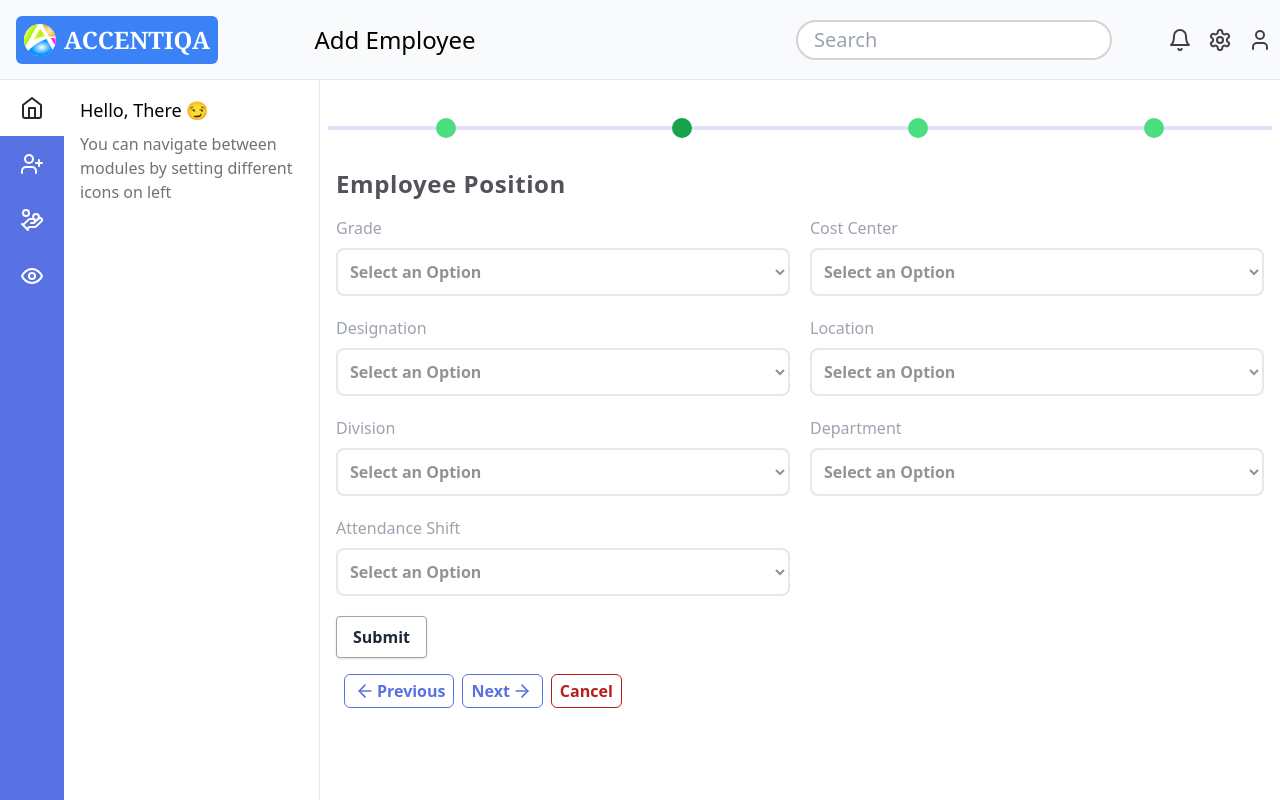
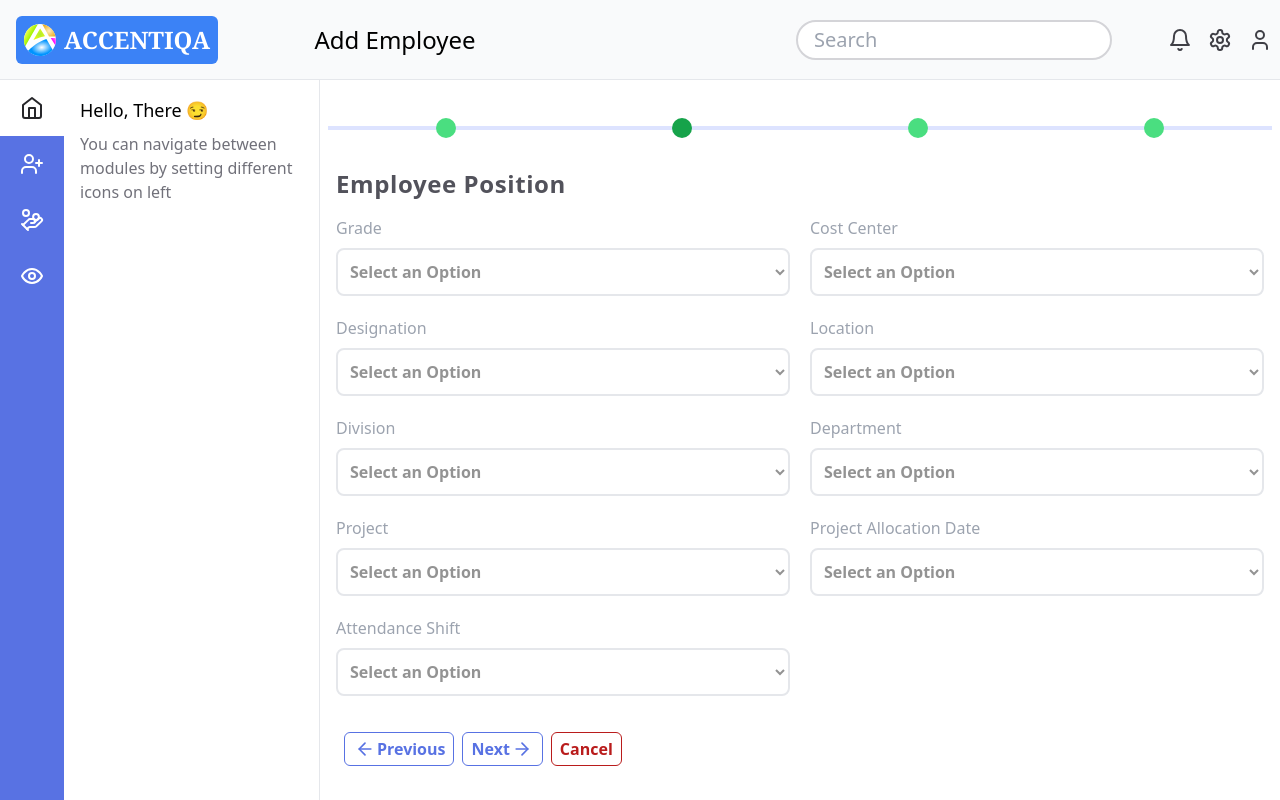
Before and after one commit to ompateldeveloper/Accentiqa-hrnext, a React (Vite) app: page /dashboard in a window 1280 px wide. Both pictures are taken after a click on the button 682 px from the left and 128 px from the top of the page. Built offline with nearby package versions, Linux system fonts and the light colour scheme.

Commit message:
Employee Table was created

```diff
--- a/package.json
+++ b/package.json
@@ -10,6 +10,10 @@
     "preview": "vite preview"
   },
   "dependencies": {
+    "@emotion/react": "^11.11.4",
+    "@emotion/styled": "^11.11.0",
+    "@mui/material": "^5.15.11",
+    "@mui/x-data-grid": "^6.19.6",
     "axios": "^1.6.7",
     "clsx": "^2.1.0",
     "lucide-react": "^0.341.0",
--- a/src/hooks/useFormValidation.jsx
+++ b/src/hooks/useFormValidation.jsx
@@ -3,20 +3,14 @@ import React, { useState } from "react";
 export const useFormValidation = (initialState, onSubmit, validate) => {
   const [formData, setFormData] = useState(initialState);
   const [errors, setErrors] = useState({});
+ const [newData,setNewData]=useState({})
+  const changeHandle = (e) => {
+    const { name, value} = e.target;
 
-  const changeHandle = (e) => {
-    const { name, value, checked } = e.target;
-    if (e.target.type === "checkbox") {
-      setFormData({
-        ...formData,
-        allow: e.target.checked,
-      });
-    } else {
       setFormData({
         ...formData,
         [name]: value,
       });
-    }
 
     // Perform validation
     const validationErrors = validate({ ...formData, [name]: value });
@@ -33,19 +27,21 @@ export const useFormValidation = (initialState, onSubmit, validate) => {
     }
   };
 
-  const handleSubmit = async (e) => {
-    const validationErrors = validate(formData)
+  const handleSubmit = (e) => {
+    const validationErrors = validate(formData);
     setErrors(validationErrors);
     if (Object.keys(validationErrors).length === 0) {
-      onSubmit(formData);
+      console.log("data", formData);
+      setNewData({
+        ...formData
+      })
       console.log("Form is valid. Submitting...");
-      return true
+      return true;
     } else {
       console.log("Form has validation errors.");
-      return false
+      return false;
     }
   };
-
   return {
     formData,
     errors,
--- a/src/pages/AddEmployee/Employeeposition.jsx
+++ b/src/pages/AddEmployee/Employeeposition.jsx
@@ -95,6 +95,32 @@ export default function Employeeposition({form}) {
         </div>
         <div className="grid grid-cols-2 md:grid-cols-1 gap-5 ">
           <FormElements.Select
+            label="Project"
+            optionsArray={[
+              { value: "", title: "Select an Option" },
+              { value: "audi", title: "Audi cars" },
+              { value: "merc", title: "Mercideez benz cars" },
+            ]}
+            name="project"
+            value={formData.project}
+            onChange={changeHandle}
+            error={errors.project}
+          />
+          <FormElements.Select
+            label="Project Allocation Date"
+            optionsArray={[
+              { value: "", title: "Select an Option" },
+              { value: "audi", title: "Audi cars" },
+              { value: "merc", title: "Mercideez benz cars" },
+            ]}
+            name="projectDate"
+            value={formData.projectDate}
+            onChange={changeHandle}
+            error={errors.projectDate}
+          />
+        </div>
+        <div className="grid grid-cols-2 md:grid-cols-1 gap-5 ">
+          <FormElements.Select
             label="Attendance Shift"
             optionsArray={[
               { value: "", title: "Select an Option" },
@@ -107,12 +133,6 @@ export default function Employeeposition({form}) {
             error={errors.shift}
           />
         </div>
-        <button
-          type="submit"
-          className="bg-white hover:bg-gray-100 text-gray-800 font-semibold py-2 px-4 border border-gray-400 rounded shadow mr-4"
-        >
-          Submit
-        </button>
       </form>
     </div>
   );
--- a/src/pages/AddEmployee/Index.jsx
+++ b/src/pages/AddEmployee/Index.jsx
@@ -1,4 +1,9 @@
-import React, { startTransition, useCallback, useEffect, useState } from "react";
+import React, {
+  startTransition,
+  useCallback,
+  useEffect,
+  useState,
+} from "react";
 import { cn } from "../../lib/utils";
 import { ArrowLeft, ArrowRight, Check } from "lucide-react";
 import EmployeeDetails from "./EmployeeDetails";
@@ -10,8 +15,11 @@ import Employeeposition from "./Employeeposition";
 import { useFormValidation } from "../../hooks/useFormValidation";
 import { validate1 } from "./validators";
 import { validate2 } from "./validators";
+import { validate3 } from "./validators";
+import { validate4 } from "./validators";
 export default function AddEmployee() {
   const [tabs, setTabs] = useState(1);
+  const [newFormData, setNewFormData] = useState({});
   const form1 = useFormValidation(
     {
       empSeries: "",
@@ -31,10 +39,8 @@ export default function AddEmployee() {
       status: "",
       spouseName: "",
       doj: "",
-            allow: false,
     },
     (values) => {
-            // console.log(values);
     },
     validate1
   );
@@ -46,22 +52,40 @@ export default function AddEmployee() {
       location: "",
       division: "",
       department: "",
+      project:"",
+      projectDate:"",
       shift: "",
     },
     (values) => {
-            console.log(values);
     },
     validate2
+  );
+  const form3 = useFormValidation(
+    {
+      panNo: "",
+      aadharNo: "",
+      passportNo: "",
+    },
+    (values) => {
+    },
+    validate3
+  );
+  const form4 = useFormValidation(
+    {
+      paymentType: "",
+    },
+    (values) => {
+    },
+    validate4
   );
   const selectTab = (newtab) => {
     startTransition(() => {
       setTabs(newtab);
     });
   };
-
-    const nextTab = async() => {
+  const nextTab = () => {
     if (tabs === 1) {
-            if (await form1.handleSubmit()) {
+      if (form1.handleSubmit()) {
         if (tabs <= 4) {
           setTabs((prev) => prev + 1);
 
@@ -69,13 +93,27 @@ export default function AddEmployee() {
       }
     }
     if (tabs === 2) {
-            if (await form2.handleSubmit()) {
+      if (form2.handleSubmit()) {
         if (tabs <= 4) {
           setTabs((prev) => prev + 1);
         }
       }
     }
+    if (tabs === 3) {
+      if (form3.handleSubmit()) {
+        if (tabs <= 4) {
+          setTabs((prev) => prev + 1);
         }
+      }
+    }
+    if (tabs === 4) {
+      if (form4.handleSubmit()) {
+        if (tabs <= 4) {
+          setTabs((prev) => prev + 1);
+        }
+      }
+    }
+  };
   const prevTab = () => {
     if (tabs > 1) {
       setTabs((prev) => prev - 1);
@@ -132,10 +170,10 @@ export default function AddEmployee() {
           <Employeeposition form={form2} />
         </TabsContent>
         <TabsContent tab={tabs} tabIndex={3}>
-                    <Statutoryinfo />
+          <Statutoryinfo form={form3} />
         </TabsContent>
         <TabsContent tab={tabs} tabIndex={4}>
-                    <Payment />
+          <Payment form={form4} />
         </TabsContent>
       </div>
       <div className="page-nav flex items-center  gap-2 m-4">
--- a/src/pages/AddEmployee/Payment.jsx
+++ b/src/pages/AddEmployee/Payment.jsx
@@ -1,21 +1,8 @@
 import React from "react";
 import * as FormElements from "../../components/ui/FormElements";
 import { useFormValidation } from "../../hooks/useFormValidation";
-export default function Payment() {
-  const initialState = {
-    paymentType: "",
-  };
-  const validate = (values) => {
-    const errors = {};
-    if (!values.paymentType.trim()) {
-      errors.paymentType = "Please select an option";
-    }
-    return errors;
-  };
-  const { formData, errors, changeHandle, handleSubmit } = useFormValidation(
-    initialState,
-    validate
-  );
+export default function Payment({form}) {
+  const {formData, errors, changeHandle, handleSubmit } = form
   return (
     <div>
       <p className="block tracking-wide text-zinc-600 text-2xl font-bold mr-2 mb-4">
@@ -36,21 +23,7 @@ export default function Payment() {
             error={errors.paymentType}
           />
         </div>
-        <button
-          type="submit"
-          className="bg-white hover:bg-gray-100 text-gray-800 font-semibold py-2 px-4 border border-gray-400 rounded shadow mr-4"
-        >
-          Submit
-        </button>
       </form>
-      {/* <div className='flex flex-col  gap-3 mt-10 ml-32'>
-
-            <div className='flex' >
-            <label className=' font-semibold '>Payment Type</label><select className='border-zinc-500 hover:border-[#5872E3] border-2 rounded-sm ml-[70px] w-56'>
-                <option value="" disable="true" hidden>Select Payment Type</option>
-                </select>
-            </div>
-        </div> */}
     </div>
   );
 }
--- a/src/pages/AddEmployee/Statutoryinfo.jsx
+++ b/src/pages/AddEmployee/Statutoryinfo.jsx
@@ -1,38 +1,8 @@
 import React, { useState } from "react";
 import * as FormElements from "../../components/ui/FormElements";
 import { useFormValidation } from "../../hooks/useFormValidation";
-export default function Statutoryinfo() {
-  const initialState = {
-    panNo: "",
-    aadharNo: "",
-    passportNo: "",
-  };
-  const validate = (values) => {
-    const errors = {};
-    // PAN card number validation
-    if (!values.panNo.trim()) {
-      errors.panNo = "PAN card number is required";
-    } else if (!/^[A-Z]{5}[0-9]{4}[A-Z]$/.test(values.panNo)) {
-      errors.panNo = "Invalid PAN card number";
-    }
-    // validation For aadharNo
-    if (!values.aadharNo.trim()) {
-      errors.aadharNo = "Aadhar number is required";
-    } else if (!/^\d{12}$/.test(values.aadharNo)) {
-      errors.aadharNo = "Invalid Aadhar number";
-    }
-    // Passport number validation
-    if (!values.passportNo.trim()) {
-      errors.passportNo = "Passport number is required";
-    } else if (!/^[a-zA-Z0-9]{6,15}$/.test(values.passportNo)) {
-      errors.passportNo = "Invalid passport number";
-    }
-    return errors;
-  };
-  const { formData, errors, changeHandle, handleSubmit } = useFormValidation(
-    initialState,
-    validate
-  );
+export default function Statutoryinfo({form}) {
+  const {formData, errors, changeHandle, handleSubmit } = form
   return (
     <div>
       <p className="block tracking-wide text-zinc-600 text-2xl font-bold mr-2 mb-4">
@@ -67,12 +37,6 @@ export default function Statutoryinfo() {
             error={errors.passportNo}
           />
         </div>
-        <button
-          type="submit"
-          className="bg-white hover:bg-gray-100 text-gray-800 font-semibold py-2 px-4 border border-gray-400 rounded shadow mr-4"
-        >
-          Submit
-        </button>
       </form>
     </div>
   );
--- a/src/pages/Dashboard.jsx
+++ b/src/pages/Dashboard.jsx
@@ -5,6 +5,7 @@ import { Route, Routes } from 'react-router-dom'
 import AddEmployee from './AddEmployee/Index'
 import useMediaQuery from '../hooks/useMediaQuery'
 import { cn } from '../lib/utils'
+import ViewEmployee from './ViewEmployee/Index'
 
 export default function Dashboard() {
     const isLargeScreen = useMediaQuery('(max-width: 1024px)');
@@ -22,6 +23,9 @@ export default function Dashboard() {
                             <AddEmployee/>
                         </>} />
                         <Route path='/add-employee' element={<>addEmployee</>} />
+                        <Route path='/view-employee' element={<>
+                            <ViewEmployee/>
+                        </>} />
                     </Routes>
                 </div>
 
--- /dev/null
+++ b/src/pages/ViewEmployee/EmployeeTable.jsx
@@ -0,0 +1,215 @@
+import React, { useState } from "react";
+import { DataGrid } from "@mui/x-data-grid";
+import * as FormElements from "../../components/ui/FormElements";
+// import { Select } from "../../components/ui/FormElements";
+import Button from "@mui/material/Button";
+import Menu from "@mui/material/Menu";
+import MenuItem from "@mui/material/MenuItem";
+import { Edit } from "lucide-react";
+import { IconButton } from "@mui/material";
+const columns = [
+  { field: "id", headerName: "ID", width: 90 },
+  {
+    field: "name",
+    headerName: "Name",
+    width: 100,
+    editable: true,
+  },
+  {
+    field: "doj",
+    headerName: "Date of Joining",
+    type: "text",
+    width: 150,
+    editable: true,
+  },
+  {
+    field: "salary",
+    headerName: "Salary",
+
+    width: 100,
+    editable: true,
+  },
+  {
+    field: "project",
+    headerName: "Project",
+    type: "text",
+    width: 100,
+    editable: true,
+  },
+  {
+    field: "projectDate",
+    headerName: "Project Allocation Date",
+    type: "text",
+    width: 170,
+    editable: true,
+  },
+  {
+    field: "actions",
+    headerName: "Actions",
+    width: 100,
+    sortable: false,
+    renderCell: (params) => <BasicMenu rowData={params.row} />,
+  },
+];
+const rows = [
+  {
+    id: 1,
+    name: "Employee 1",
+    doj: "2022-01-01",
+    salary: 35000,
+    project: "Project A",
+    projectDate: "2022-01-01",
+  },
+  {
+    id: 2,
+    name: "Employee 2",
+    doj: "2022-01-01",
+    salary: 38000,
+    project: "Project B",
+    projectDate: "2022-01-01",
+  },
+  {
+    id: 3,
+    name: "Employee 3",
+    doj: "2022-01-01",
+    salary: 33000,
+    project: "Project C",
+    projectDate: "2022-01-01",
+  },
+  {
+    id: 4,
+    name: "Employee 4",
+    doj: "2022-01-01",
+    salary: 37000,
+    project: "Project D",
+    projectDate: "2022-01-01",
+  },
+  {
+    id: 5,
+    name: "Employee 5",
+    doj: "2022-01-01",
+    salary: 32000,
+    project: "Project E",
+    projectDate: "2022-01-01",
+  },
+  {
+    id: 6,
+    name: "Employee 6",
+    doj: "2022-01-01",
+    salary: 36000,
+    project: "Project A",
+    projectDate: "2022-01-01",
+  },
+  {
+    id: 7,
+    name: "Employee 7",
+    doj: "2022-01-01",
+    salary: 34000,
+    project: "Project B",
+    projectDate: "2022-01-01",
+  },
+  {
+    id: 8,
+    name: "Employee 8",
+    doj: "2022-01-01",
+    salary: 39000,
+    project: "Project C",
+    projectDate: "2022-01-01",
+  },
+  {
+    id: 9,
+    name: "Employee 9",
+    doj: "2022-01-01",
+    salary: 32000,
+    project: "Project D",
+    projectDate: "2022-01-01",
+  },
+  {
+    id: 10,
+    name: "Employee 10",
+    doj: "2022-01-01",
+    salary: 37000,
+    project: "Project E",
+    projectDate: "2022-01-01",
+  },
+];
+
+export default function EmployeeTable() {
+  const [projectType, setProjectType] = useState();
+  const changeHandle = (e) => {
+    setProjectType(e.target.value);
+    console.log("project",projectType)
+  };
+  return (
+    <div>
+      EmployeeTable
+      <div className="grid grid-cols-3 md:grid-cols-1 gap-5">
+        <FormElements.Select
+          label="Project Type"
+          optionsArray={[
+            { value: "", title: "Select an Option" },
+            { value: "all", title: "All" },
+            { value: "billable", title: "Billable" },
+            { value: "nonBillable", title: "Non Billable" },
+          ]}
+          name="projectType"
+          value={projectType}
+          onChange={changeHandle}
+        />
+      </div>
+      <DataGrid
+        rows={rows}
+        columns={columns}
+        initialState={{
+          pagination: {
+            paginationModel: {
+              pageSize: 50,
+            },
+          },
+        }}
+        pageSizeOptions={[5]}
+        checkboxSelection
+        disableRowSelectionOnClick
+      />
+    </div>
+  );
+}
+
+export function BasicMenu({ rowData }) {
+  console.log(rowData);
+  const [anchorEl, setAnchorEl] = React.useState(null);
+  const open = Boolean(anchorEl);
+  const handleClick = (event) => {
+    setAnchorEl(event.currentTarget);
+  };
+  const handleClose = () => {
+    setAnchorEl(null);
+  };
+
+  return (
+    <div>
+      <Button
+        variant="text"
+        id="basic-button"
+        aria-controls={open ? "basic-menu" : undefined}
+        aria-haspopup="true"
+        aria-expanded={open ? "true" : undefined}
+        onClick={handleClick}
+      >
+        <Edit />
+      </Button>
+      <Menu
+        id="basic-menu"
+        anchorEl={anchorEl}
+        open={open}
+        onClose={handleClose}
+        MenuListProps={{
+          "aria-labelledby": "basic-button",
+        }}
+      >
+        <MenuItem onClick={handleClose}>Edit</MenuItem>
+        <MenuItem onClick={handleClose}>Delete</MenuItem>
+      </Menu>
+    </div>
+  );
+}
```
Also changed, not shown: src/pages/AddEmployee/EmployeeDetails.jsx (+0 -7 lines), src/pages/AddEmployee/validators.js (+30 -0 lines), src/pages/ViewEmployee/Index.jsx (added, +8 -0 lines), 1 other file (tests, documents, lock files or other folders). Lines whose indentation alone changed are shown as unchanged.
